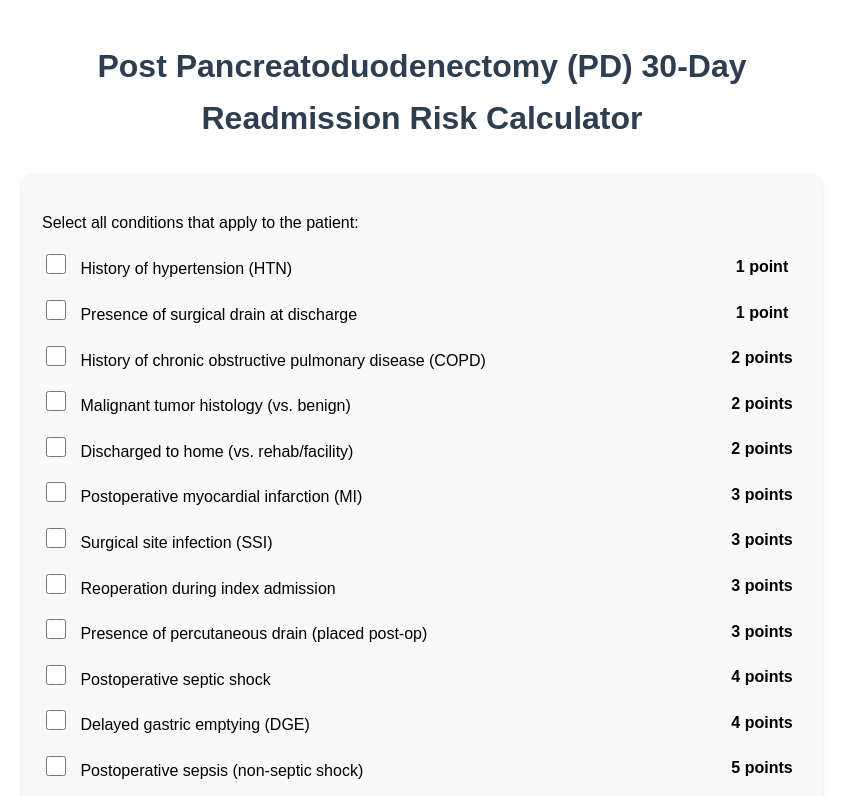
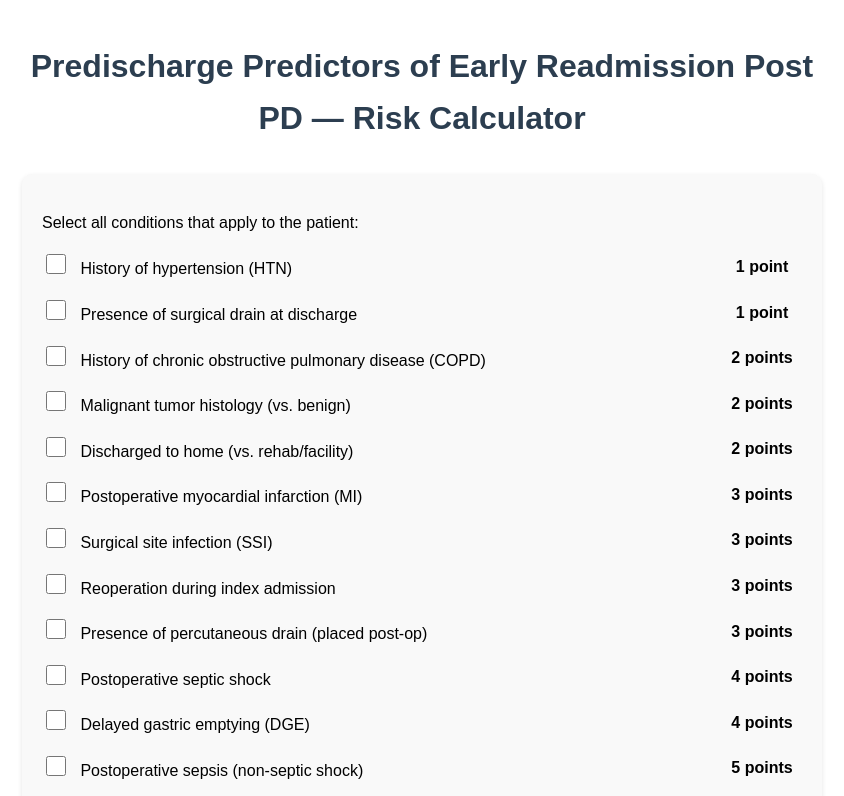
Before and after one commit to jchrispolanco/website, a plain HTML site: page index.html in a window 1280 px wide. Shown: the top 796 px of the page, without its empty margins (218-1062 px from the left). Drawn offline with Linux system fonts and the light colour scheme.

Commit message:
Modified Index

```diff
--- a/index.html
+++ b/index.html
@@ -3,7 +3,7 @@
 <head>
     <meta charset="UTF-8">
     <meta name="viewport" content="width=device-width, initial-scale=1.0">
-    <title>Post PD 30-Day Readmission Risk Calculator</title>
+    <title>Predischarge Predictors of Early Readmission Post PD — Risk Calculator</title>
     <style>
         body {
             font-family: Arial, sans-serif;
@@ -95,7 +95,7 @@
     </style>
 </head>
 <body>
-    <h1>Post Pancreatoduodenectomy (PD) 30-Day Readmission Risk Calculator</h1>
+    <h1>Predischarge Predictors of Early Readmission Post PD — Risk Calculator</h1>
 
     <div class="container">
         <p>Select all conditions that apply to the patient:</p>
```
